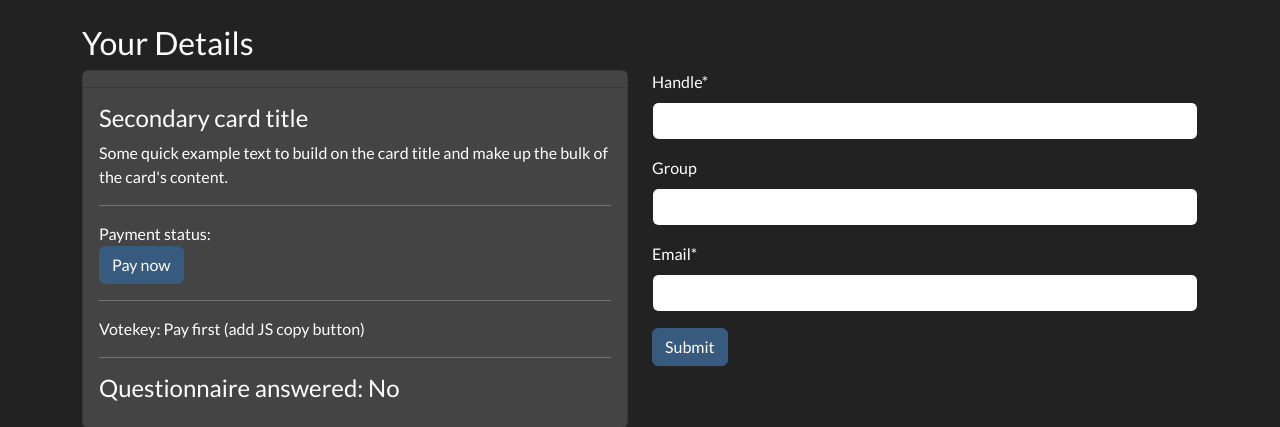
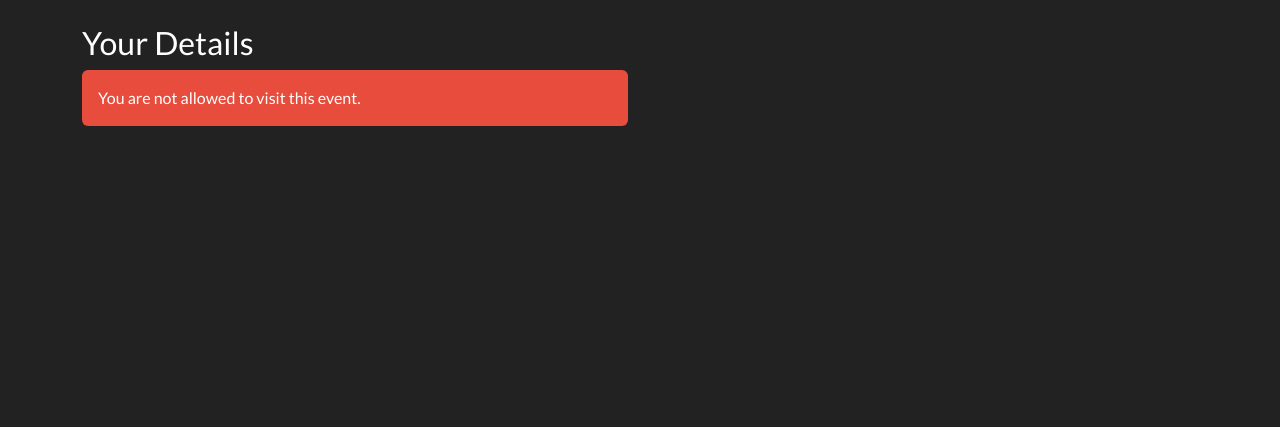
Before and after one commit to T-101/payback.wtf, a Django app: template payback/templates/visitor-detail.html in a window 1280 px wide. Shown: the part 75-502 px from the top of the page. Run offline with Django 5.2, Linux system fonts and the light colour scheme; the template is opened without the code that fills it: values that come from a table or form of the project are taken from there, others are empty; some libraries are stand-ins or nearby versions.

Commit message:
conditional render for declined users

```diff
--- a/payback/templates/visitor-detail.html
+++ b/payback/templates/visitor-detail.html
@@ -7,19 +7,28 @@
 {% block content %}
     <h3>Your Details</h3>
     <div class="row">
+        {% if not object.visitor_accepted %}
+            <div class="col-12 col-sm-6">
+                <div class="alert alert-danger" role="alert">
+                    You are not allowed to visit this event.
+                </div>
+            </div>
+        {% else %}
             <div class="col-12 col-sm-6">
                 <div class="card text-white bg-secondary mb-3">
                     <div class="card-header">{{ object.handle }}</div>
                     <div class="card-body">
                         <h4 class="card-title">Secondary card title</h4>
-                    <p class="card-text">Some quick example text to build on the card title and make up the bulk of the
+                        <p class="card-text">Some quick example text to build on the card title and make up the bulk of
+                            the
                             card's content.</p>
                         <hr/>
                         <div>Payment status:
                             {% if object.payment_status %}
                                 Paid!
                             {% else %}
-                            <form action="{% url 'payback:stripe-create-checkout-session' object.user_id %}" method="POST">
+                                <form action="{% url 'payback:stripe-create-checkout-session' object.user_id %}"
+                                      method="POST">
                                     <button class="btn btn-primary" type="submit" id="checkout-button">Pay now</button>
                                 </form>
                             {% endif %}
@@ -40,6 +49,7 @@
             <div class="col-12 col-sm-6">
                 {% crispy form %}
             </div>
+        {% endif %}
     </div>
 
 {% endblock %}
```
Lines whose indentation alone changed are shown as unchanged.
